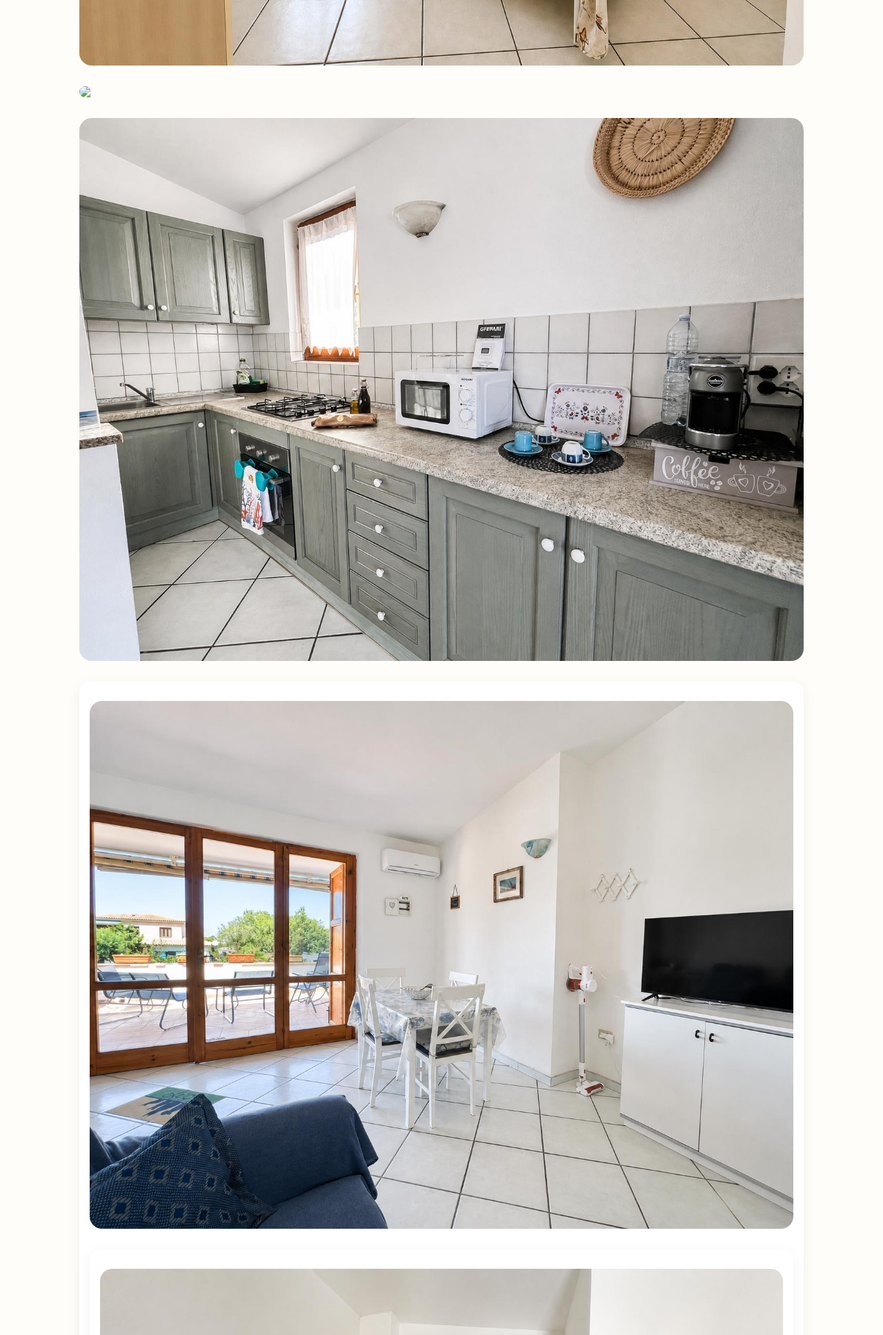
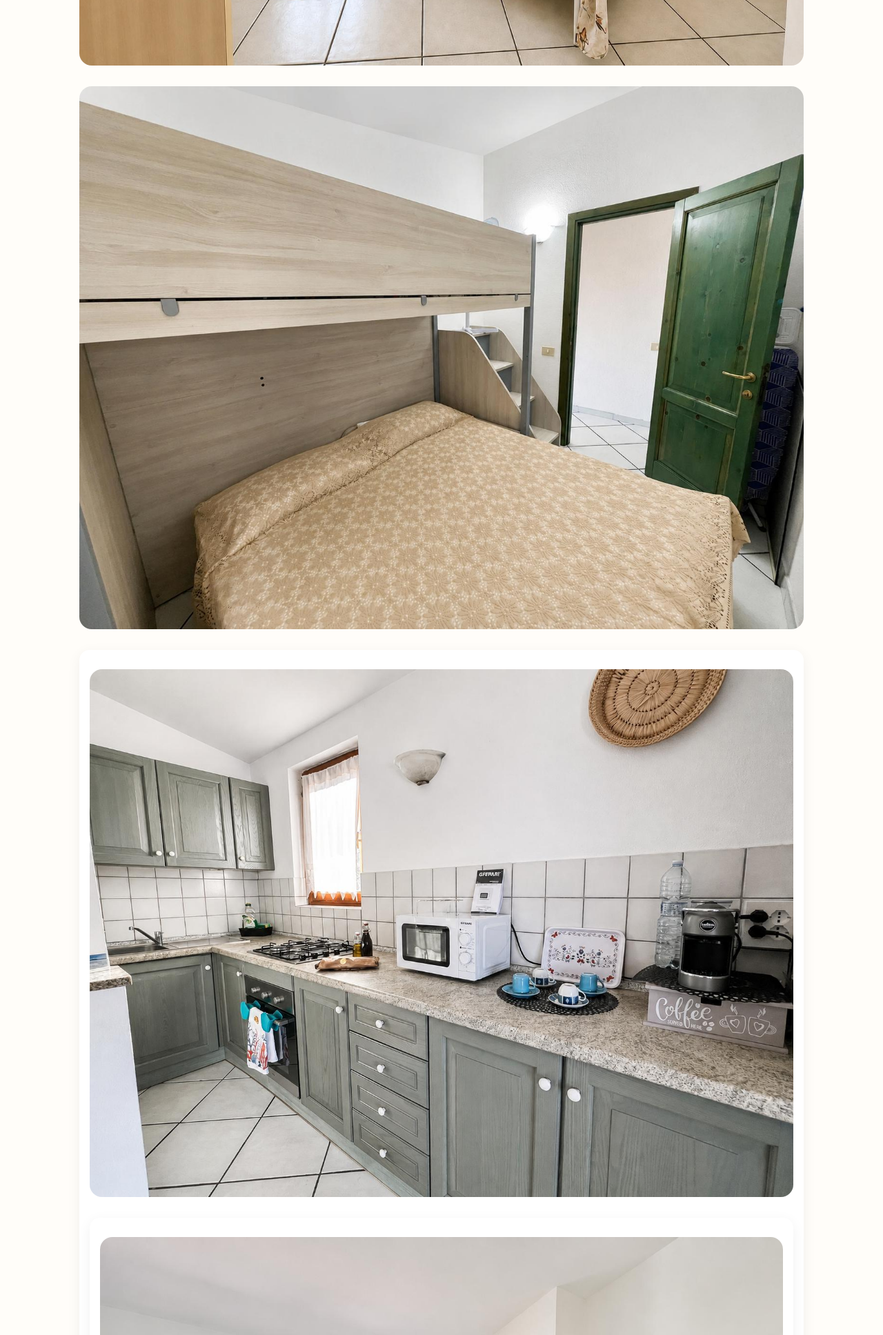
Before and after one commit to BougainVilla34/bougainvilla, a plain HTML site: page index.html in a window 1280 px wide. Shown: the part 4340-6275 px from the top of the page at 69% size. Drawn offline with Linux system fonts and the light colour scheme.

Commit message:
Update index.html

```diff
--- a/index.html
+++ b/index.html
@@ -422,8 +422,8 @@
   <img src="camera matrimoniale.JPG" alt="camera matrimoniale" style="width:100%; height:auto; display:block; border-radius:18px; margin-bottom:30px;">
   </div  class="service">
 
-  <img src="Camera3posti.jpeg alt="camera tre posti" style="width:100%; height:auto; display:block; border-radius:18px; margin-bottom:30px;">
-  </div  class="service">
+   <img src="Camera3posti.jpeg" alt="Camera tre posti" style="width:100%; height:auto; display:block; border-radius:18px; margin-bottom:30px;">
+    <div class="service">
 
     <img src="cucina.JPG" alt="Cucina" style="width:100%; height:auto; display:block; border-radius:18px; margin-bottom:30px;">
     <div class="service">
```
